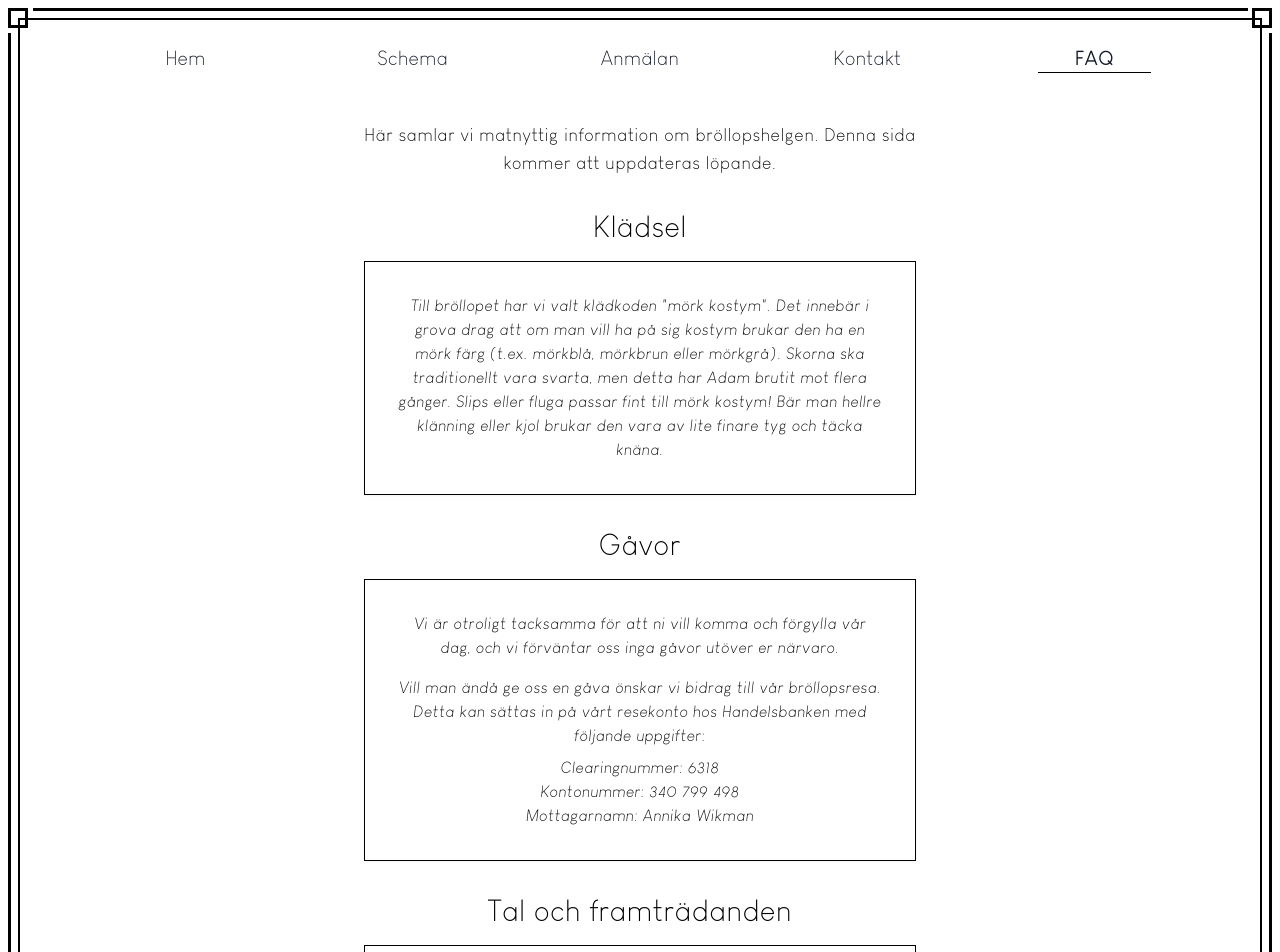
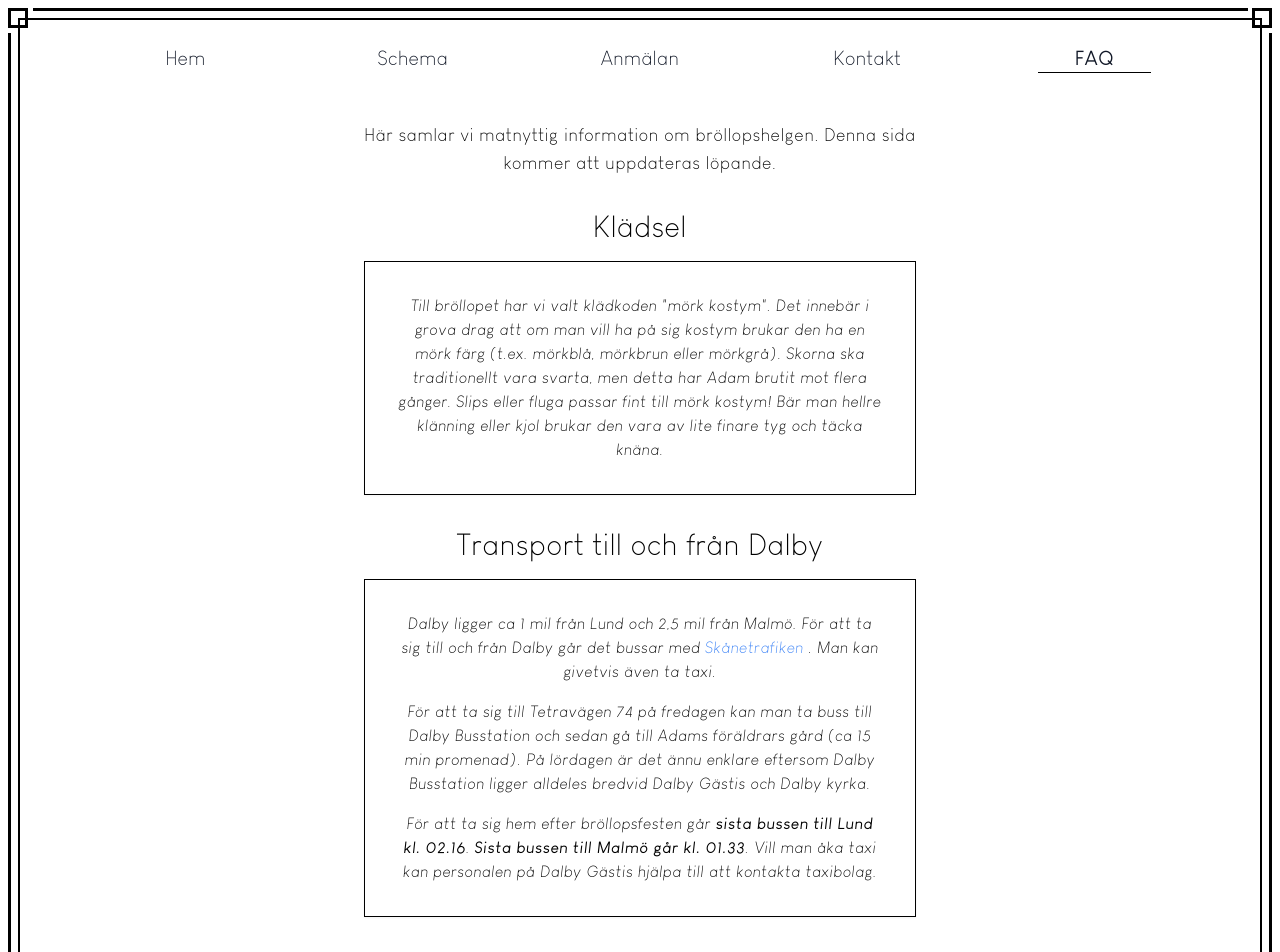
Before and after one commit to A-Dolah/annikaochadam, a Next.js app: page /faq in a window 1280 px wide. Shown: the top 952 px of the page. Built offline with nearby package versions, Linux system fonts and the light colour scheme.

Commit message:
add bus and taxi info

```diff
--- a/components/ui-components/FAQ/index.tsx
+++ b/components/ui-components/FAQ/index.tsx
@@ -20,22 +20,35 @@ const FAQ = () => (
       </div>
     </BorderFrame>
 
-    <p className="mb-4 text-2xl xl:text-3xl font-extralight mt-8">Gåvor</p>
+    <p className="mb-4 text-2xl xl:text-3xl font-extralight mt-8">Transport till och från Dalby</p>
     <BorderFrame>
       <div className="flex-col justify-center items-center text-center">
         <div className="italic font-extralight text-center">
-          Vi är otroligt tacksamma för att ni vill komma och förgylla vår dag, och vi förväntar oss
-          inga gåvor utöver er närvaro.
+          Dalby ligger ca 1 mil från Lund och 2,5 mil från Malmö. För att ta sig till och från Dalby
+          går det bussar med
+          <a
+            href="https://www.skanetrafiken.se/"
+            target="_blank"
+            className="font-extralight text-blue-500"
+            rel="noreferrer"
+          >
+            {` `}
+            Skånetrafiken
+            {` `}
+          </a>
+          . Man kan givetvis även ta taxi.
+          <div className="italic font-extralight text-center mt-4">
+            För att ta sig till Tetravägen 74 på fredagen kan man ta buss till Dalby Busstation och
+            sedan gå till Adams föräldrars gård (ca 15 min promenad). På lördagen är det ännu
+            enklare eftersom Dalby Busstation ligger alldeles bredvid Dalby Gästis och Dalby kyrka.
+          </div>
+          <div className="italic font-extralight text-center mt-4">
+            För att ta sig hem efter bröllopsfesten går <b>sista bussen till Lund kl. 02.16</b>.
+            {` `}
+            <b>Sista bussen till Malmö går kl. 01.33</b>. Vill man åka taxi kan personalen på Dalby
+            Gästis hjälpa till att kontakta taxibolag.
+          </div>
         </div>
-        <div className="italic font-extralight text-center mt-4">
-          Vill man ändå ge oss en gåva önskar vi bidrag till vår bröllopsresa. Detta kan sättas in
-          på vårt resekonto hos Handelsbanken med följande uppgifter:
-        </div>
-        <ul className="italic font-extralight text-center mt-2">
-          <li>Clearingnummer: 6318</li>
-          <li>Kontonummer: 340 799 498</li>
-          <li>Mottagarnamn: Annika Wikman</li>
-        </ul>
       </div>
     </BorderFrame>
 
```
